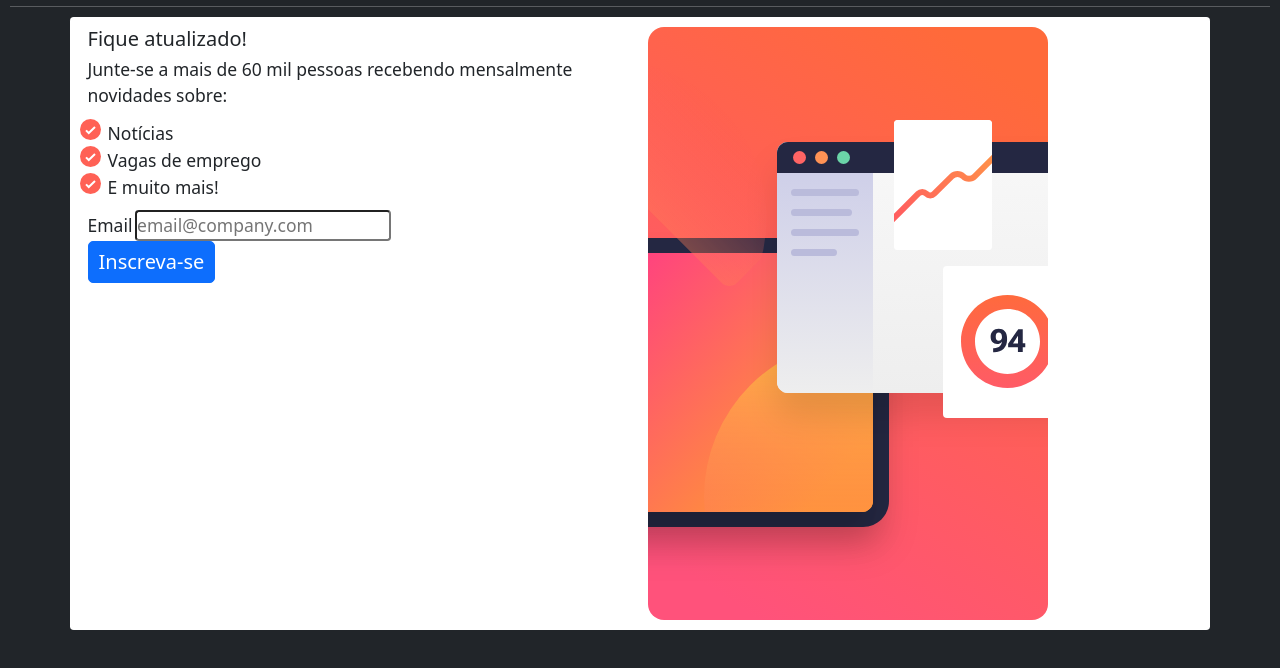
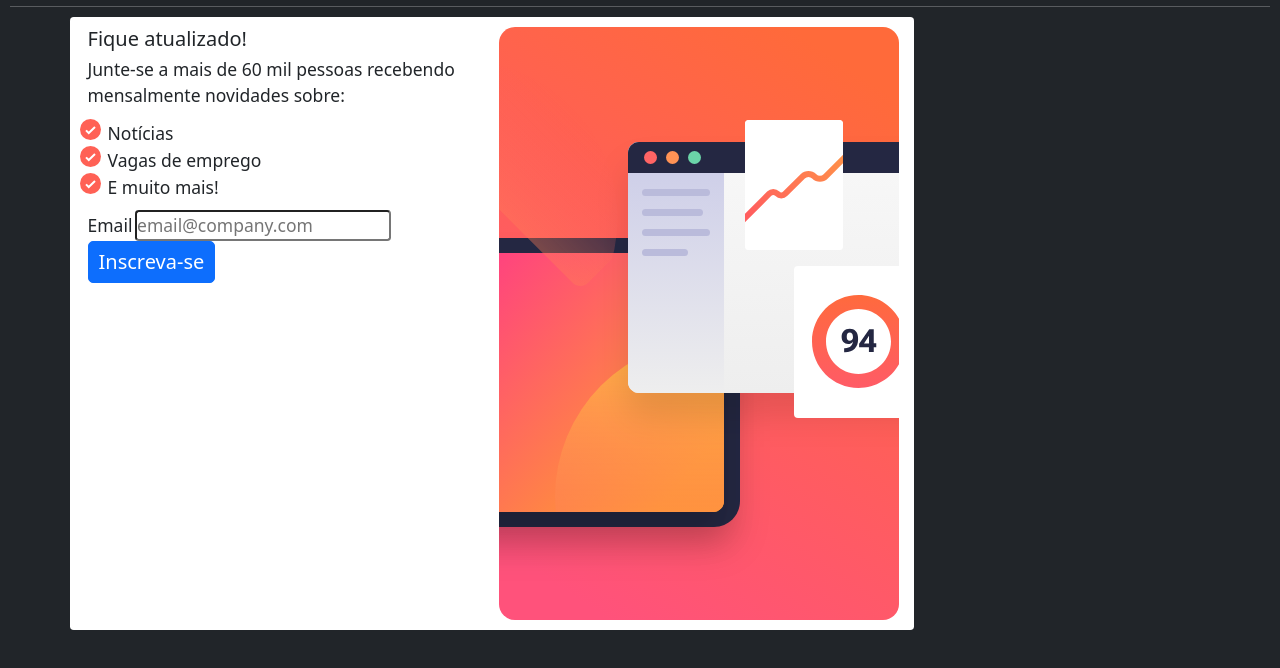
Before and after one commit to CaioEd/Newsletter-sign-up-form-, a plain HTML site: page index.html in a window 1280 px wide. Shown: the part 44-712 px from the top of the page. Drawn offline with nearby package versions, Linux system fonts and the light colour scheme.

Commit message:
Update Bootstrap

```diff
--- a/index.html
+++ b/index.html
@@ -18,7 +18,7 @@
     </header>
     <hr>
     <main class="container">
-        <Section class="row p-3 mb-2 bg-white text-dark rounded">
+        <Section class=" centered row p-3 mb-2 bg-white text-dark rounded w-75">
 
             <div class="col">
                 <h2 >Fique atualizado!</h2>
```
